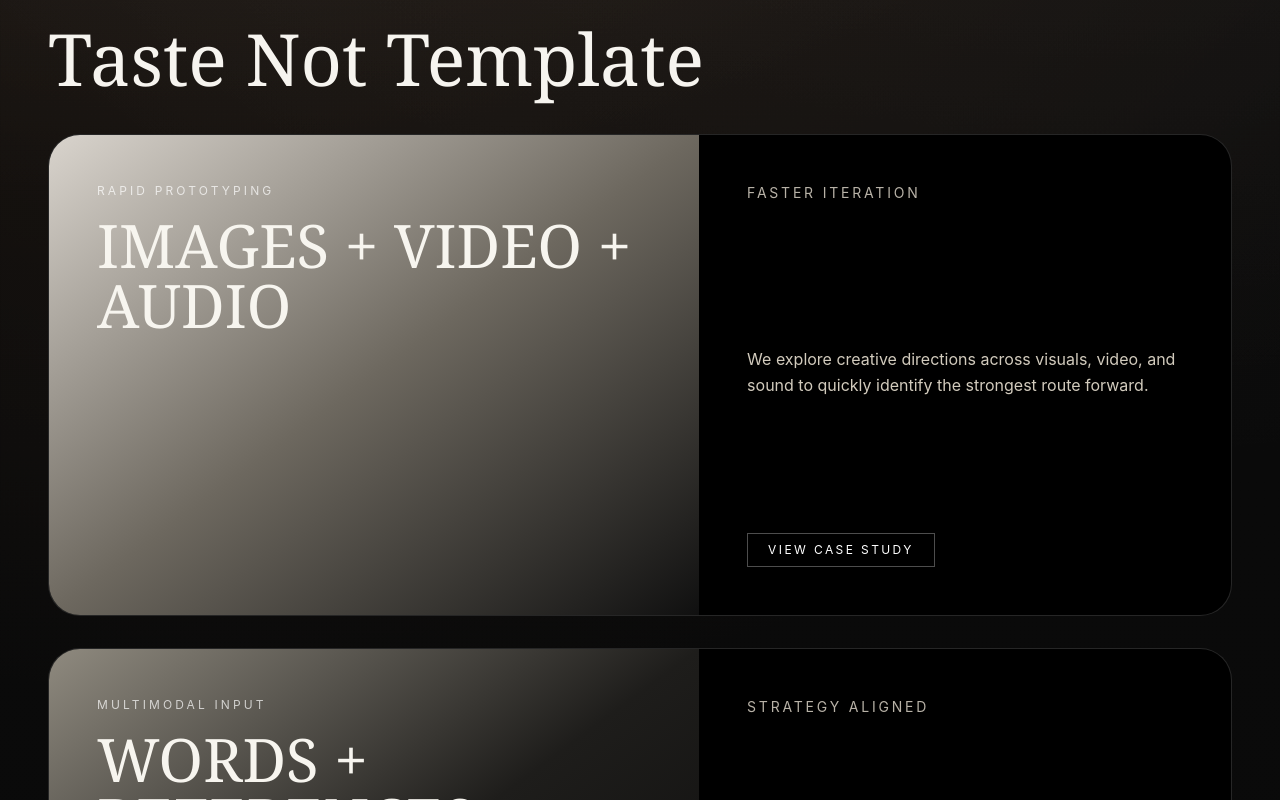
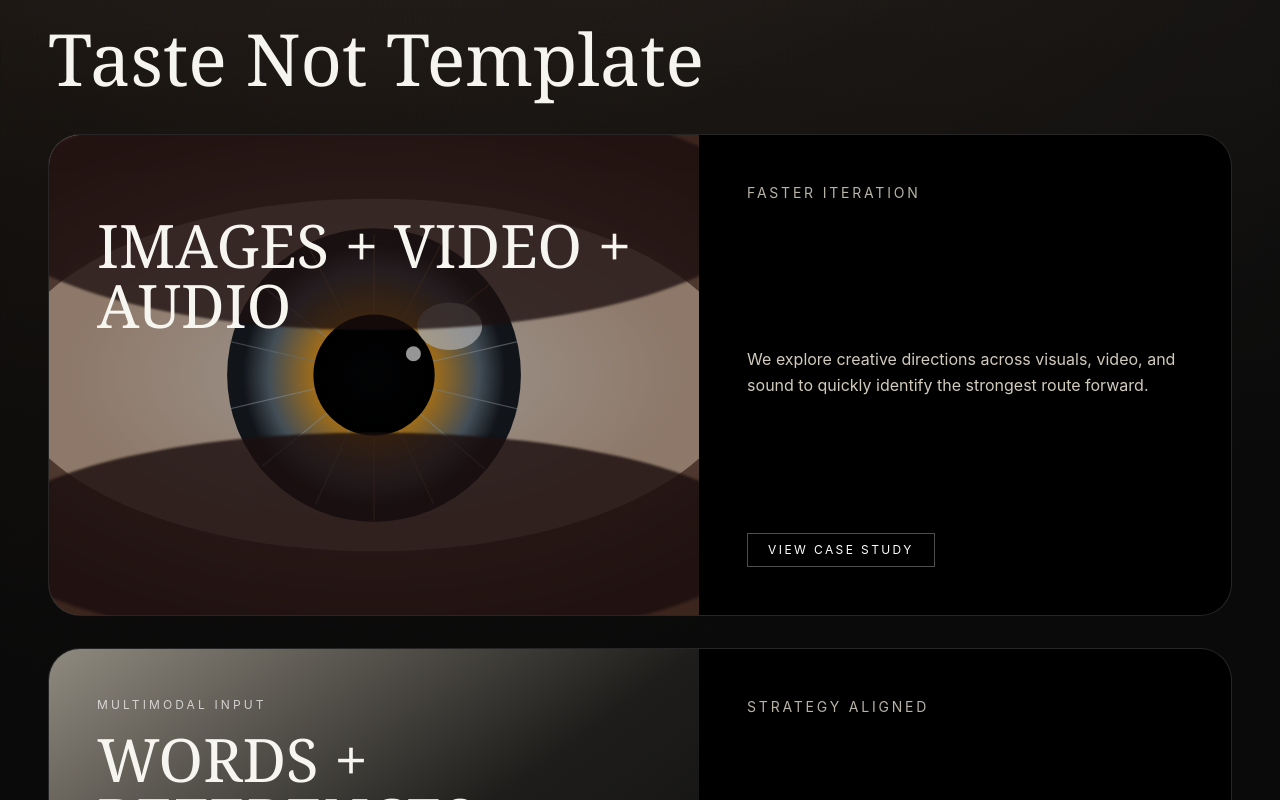
Before and after one commit to bulandun/CreateXDM, a Next.js app: page / in a window 1280 px wide. Shown: the part 1860-2660 px from the top of the page. Built offline with nearby package versions, Linux system fonts and the light colour scheme.

Commit message:
Update featured media card with iris artwork

```diff
--- a/app/page.tsx
+++ b/app/page.tsx
@@ -30,7 +30,8 @@ const featuredWork = [
     stat: "Faster iteration",
     summary:
       "We explore creative directions across visuals, video, and sound to quickly identify the strongest route forward.",
-    tone: "from-[#d9d4cd] via-[#6d685f] to-[#101010]"
+    tone: "from-[#d9d4cd] via-[#6d685f] to-[#101010]",
+    mediaSrc: "/images/images-video-audio-eye.svg"
   },
   {
     title: "Words + references",
@@ -147,9 +148,19 @@ export default function HomePage() {
           {featuredWork.map((project, idx) => (
             <Reveal key={project.title} delay={idx * 0.08}>
               <article className="group grid overflow-hidden rounded-[2rem] border border-white/15 bg-black lg:grid-cols-[1.1fr_0.9fr]">
-                <div className={`min-h-[22rem] bg-gradient-to-br ${project.tone} p-8 md:min-h-[30rem] md:p-12`}>
+                <div className={`relative min-h-[22rem] bg-gradient-to-br ${project.tone} p-8 md:min-h-[30rem] md:p-12`}>
+                  {project.mediaSrc ? (
+                    <>
+                      <img
+                        src={project.mediaSrc}
+                        alt="Macro iris close-up"
+                        className="absolute inset-0 h-full w-full object-cover"
+                      />
+                      <div className="absolute inset-0 bg-black/35" />
+                    </>
+                  ) : null}
                   <p className="text-xs uppercase tracking-[0.26em] text-white/70">{project.type}</p>
-                  <h3 className="mt-4 max-w-xl font-serif text-4xl uppercase leading-[0.9] text-[#f7f5ef] md:text-6xl">
+                  <h3 className="relative mt-4 max-w-xl font-serif text-4xl uppercase leading-[0.9] text-[#f7f5ef] md:text-6xl">
                     {project.title}
                   </h3>
                 </div>
```
Also changed, not shown: public/images/images-video-audio-eye.svg (added).
